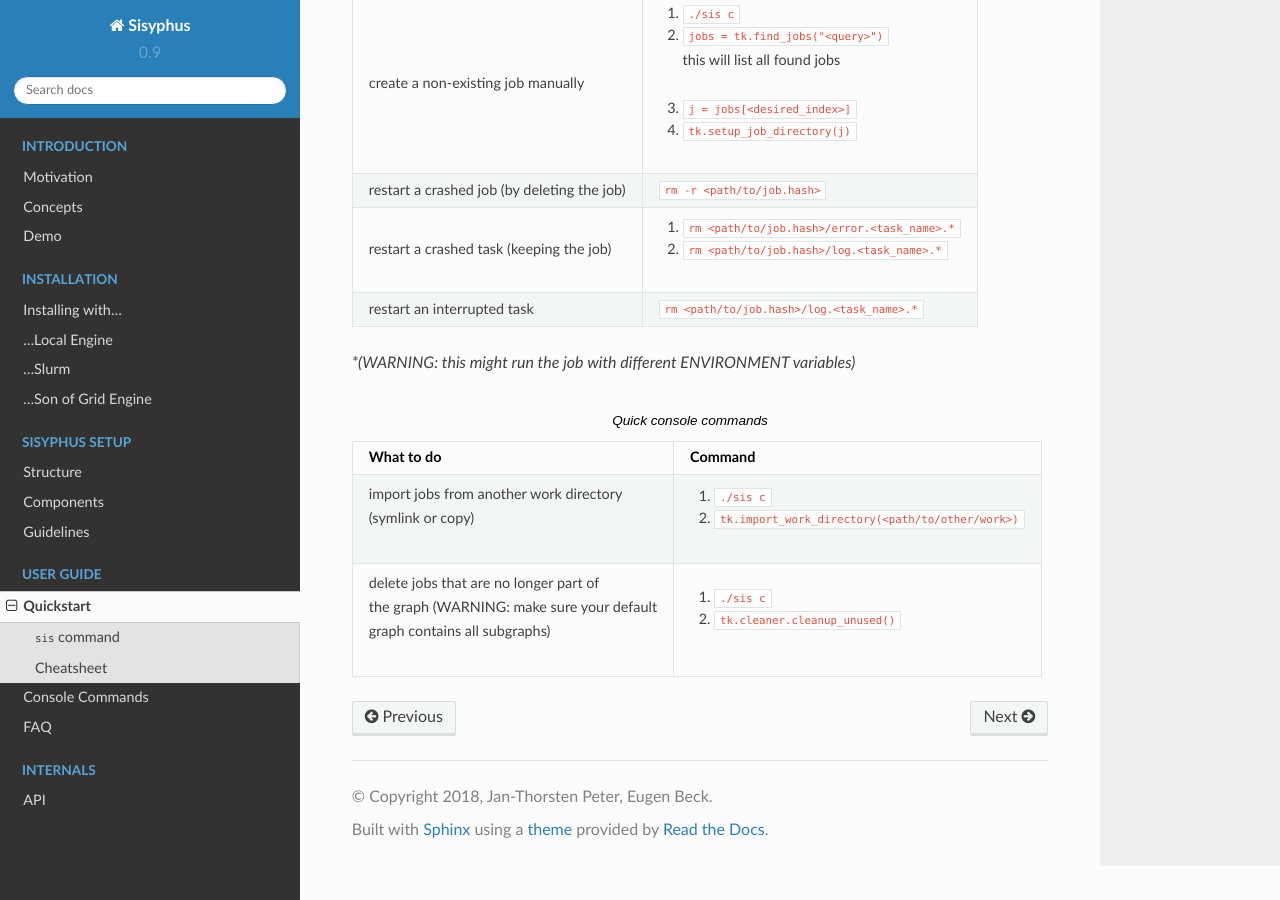
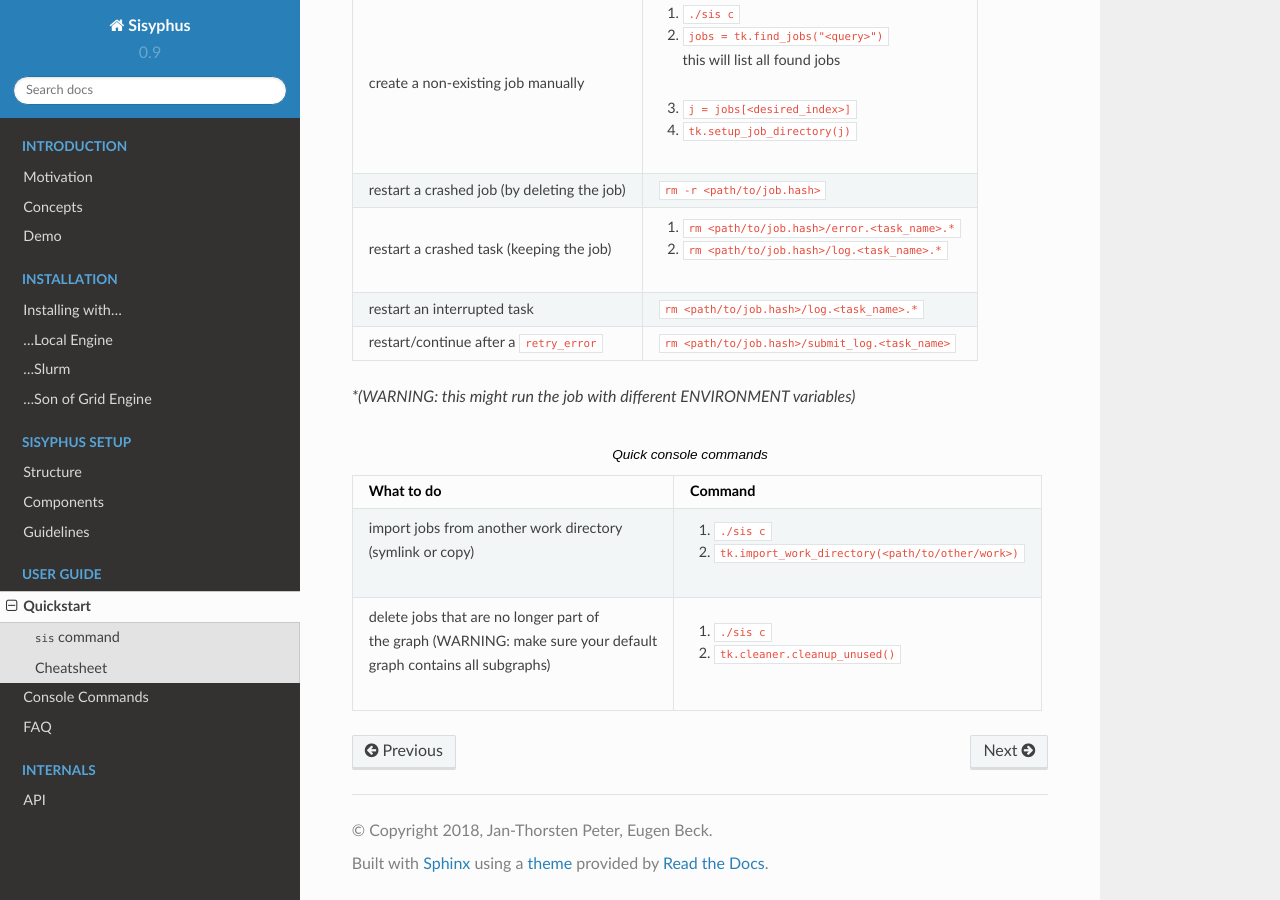
Before and after one commit to rwth-i6/sisyphus, a Sphinx documentation site: the page built from docs/quickstart.rst, in a window 1280 px wide and 900 px high, scrolled down 736 px. Built offline with Sphinx 7.4.7 and the Read the Docs theme 2.0.0, drawn with Linux system fonts in a browser that asks for light colours.

Commit message:
docs/cheatsheet: retry_error

```diff
--- a/docs/quickstart.rst
+++ b/docs/quickstart.rst
@@ -47,6 +47,8 @@ Cheatsheet
      #. ``rm <path/to/job.hash>/log.<task_name>.*``
  * - restart an interrupted task
    - ``rm <path/to/job.hash>/log.<task_name>.*``
+ * - restart/continue after a ``retry_error``
+   - ``rm <path/to/job.hash>/submit_log.<task_name>``
 
 
 `*(WARNING: this might run the job with different ENVIRONMENT variables)`
```
